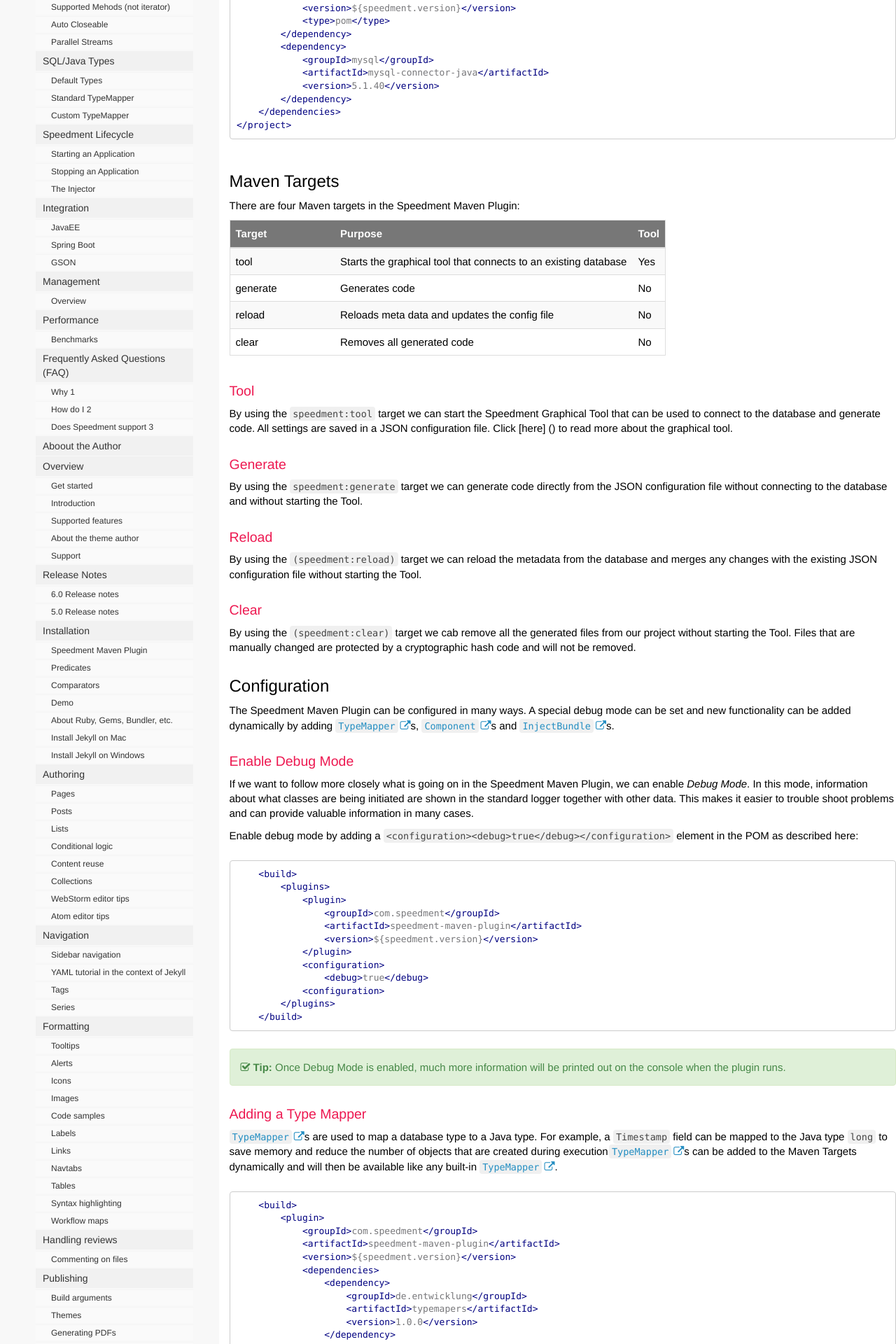
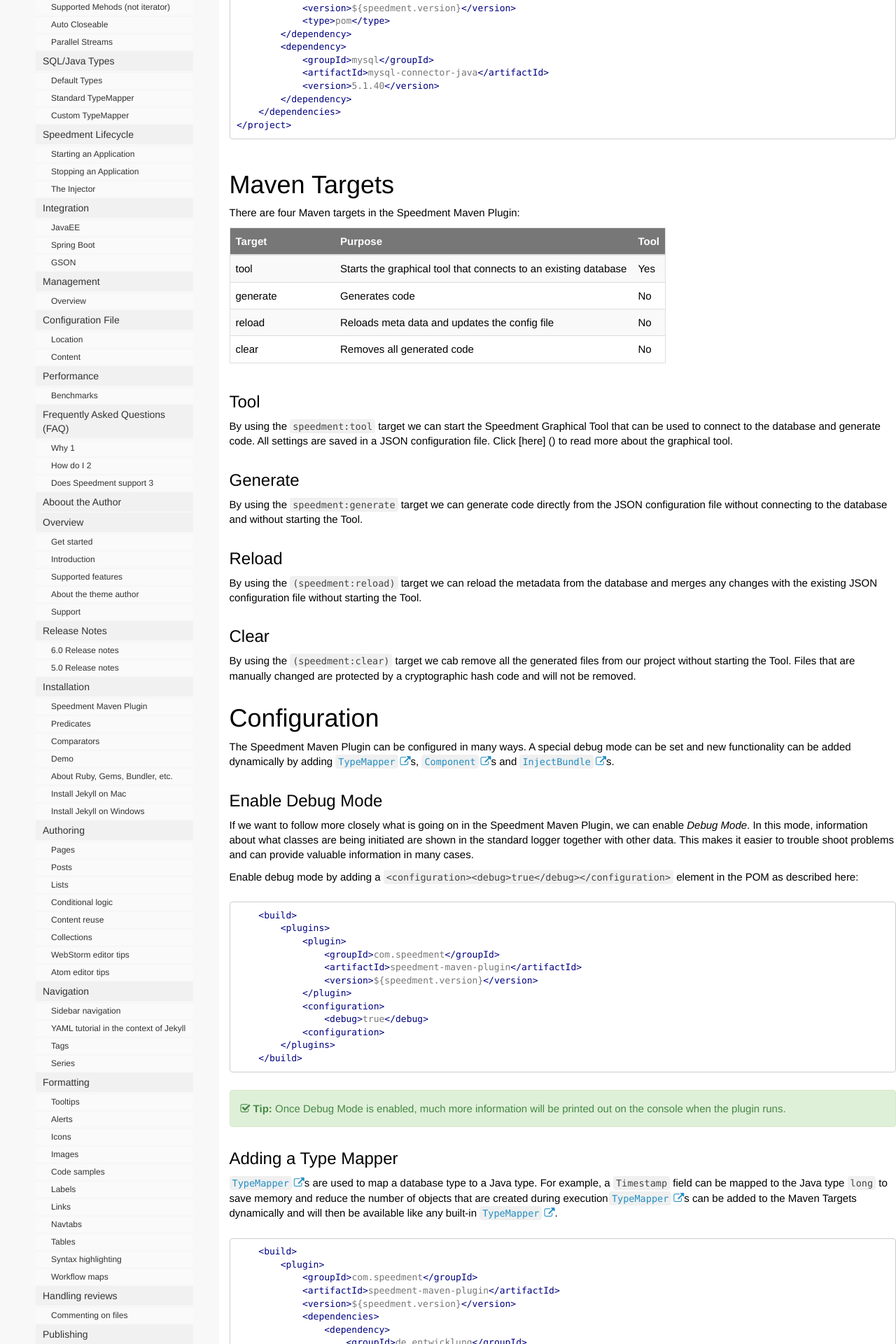
Before and after one commit to speedment/speedment-doc, a Jekyll site: the page built from pages/maven.md, in a window 1280 px wide. Shown: the part 1745-3665 px from the top of the page at 70% size. Built offline with Jekyll 4.4.1, drawn with Linux system fonts in a browser that asks for light colours; nearby versions of some CDN libraries; comment, search, counter and statistics services are not loaded; some of the changed text lies outside the part shown.

Commit message:
Improve Maven doc

````diff
--- a/pages/maven.md
+++ b/pages/maven.md
@@ -104,7 +104,7 @@
 ```
 
 
-## Maven Targets
+# Maven Targets
 There are four Maven targets in the Speedment Maven Plugin:
 
 | Target   | Purpose                                                         | Tool |
@@ -115,31 +115,31 @@
 | clear    | Removes all generated code                                      | No   |
 
 
-### Tool
+## Tool
 By using the `speedment:tool` target we can start the Speedment Graphical Tool that can be used to connect to
  the database and generate code. All settings are saved in a JSON configuration file. Click [here] () to read
 more about the graphical tool.
 
-### Generate
+## Generate
 By using the `speedment:generate` target we can generate code directly from the JSON configuration file
 without connecting to the database and without starting the Tool.
 
-### Reload
+## Reload
 By using the `(speedment:reload)` target we can reload the metadata from the database and merges any changes
 with the existing JSON configuration file without starting the Tool.
 
-### Clear
+## Clear
 By using the `(speedment:clear)` target we cab remove all the generated files from our project without starting
 the Tool. Files that are manually changed are protected by a cryptographic hash code and will not be removed.
 
 
-## Configuration
+# Configuration
 
 The Speedment Maven Plugin can be configured in many ways. A special debug mode can be set and new
  functionality can be added dynamically by adding {{site.data.javadoc.TypeMapper}}s,
  {{site.data.javadoc.Component}}s and {{site.data.javadoc.InjectBundle}}s.
 
-### Enable Debug Mode
+## Enable Debug Mode
 If we want to follow more closely what is going on in the Speedment Maven Plugin, we can enable *Debug Mode*. In this mode, information about
 what classes are being initiated are shown in the standard logger together with other data. This makes it easier to trouble shoot
 problems and can provide valuable information in many cases.
@@ -166,7 +166,7 @@
 " %}
 
 
-### Adding a Type Mapper
+## Adding a Type Mapper
 {{site.data.javadoc.TypeMapper}}s are used to map a database type to a Java type. For example, a `Timestamp` field can
  be mapped to the Java type `long` to save memory and reduce the number of objects that are created during execution.
 {{site.data.javadoc.TypeMapper}}s can be added to the Maven Targets dynamically and will then be available like
@@ -221,21 +221,119 @@
  part of the example above."
  %}
 
-### Adding a Component
-TBW
+## Adding a Component
+A component can add or change functionality of Speedment. Most functions within Speedment are handled by Components.
+Components are easily added to the plugins like this:
 
-### Adding a Bundle
-TBW
+``` xml
+        <plugin>
+            <groupId>com.speedment</groupId>
+            <artifactId>speedment-maven-plugin</artifactId>
+            <version>${speedment.version}</version>
+            <dependencies>
+                <dependency>
+                    <groupId>com.company</groupId>
+                    <artifactId>component</artifactId>
+                    <version>1.0.0</version>
+                </dependency>
+            </dependencies>
+            <configuration>
+                <components>
+                    <component>com.company.component.MyCodeFormattingComponent</component>
+                </components>
+            </configuration>
+        </plugin>
+```
+In the example above, someone has written a {{site.data.javadoc.Component}} that will plug in
+its own code generation views so that the Java code generated by Speedment will be formatted in
+a custom way compared to the default code.
 
 
-### Command Line Parameters
+## Adding a Bundle
+An {{site.data.javadoc.InjectBundle}} simply represents a collection of Components that can
+be installed in one sweep with just one reference. Typically, custom database support are
+installed using an {{site.data.javadoc.InjectBundle}} because several {{site.data.javadoc.Component}}s
+need to be installed to support a new daabase type.
+In the example below the Speedment Entrprise connector for Oracle is added to the plugins"
 
-### The Configuration File
+``` xml
+            <plugin>
+                <groupId>com.speedment</groupId>
+                <artifactId>speedment-maven-plugin</artifactId>
+                <version>${speedment.version}</version>
+                <!-- Add Oracle to the list of dependencies -->
+                <dependencies>
+                    <dependency>
+                        <groupId>${jdbc-groupId}</groupId>
+                        <artifactId>${jdbc-artifactId}</artifactId>
+                        <version>${jdbc-version}</version>
+                        <scope>runtime</scope>
+                    </dependency>
+                </dependencies>
+                <!-- Make sure the Oracle installer is loaded when the maven plugin is started -->
+                <configuration>
+                    <components>
+                        <component>com.speedment.enterprise.connectors.oracle.OracleBundle</component>
+                    </components>
+                </configuration>
+            </plugin>
+```
+
+
+# Speedment Enterprise
+Speedment Enterprise is configured the same way except that we have to use different group and artifact ids.
+Here is an example of a Speedment Enterprise plugin definition:
+
+``` xml
+            <plugin>
+                <groupId>com.speedment.enterprise</groupId>
+                <artifactId>speedment-enterprise-maven-plugin</artifactId>
+                <version>${speedment.enterprise.version}</version>
+                <executions>
+                    <execution>
+                        <id>Generate code for Oracle</id>
+                        <goals>
+                            <goal>generate</goal>
+                        </goals>
+                    </execution>
+                </executions>
+            </plugin>
+```
+{% include note.html content="
+{speedment.enterprise.version} is different from {speedment.version}. Always use the recommended version
+of {speedment.enterprise.version}
+" %}
+
+# Automated Maven Builds
+We can instruct Maven to generate code for us automatically on each build by attaching our
+plugin to certain goals like this:
+
+``` xml
+         <plugin>
+                <groupId>com.speedment</groupId>
+                <artifactId>speedment-maven-plugin</artifactId>
+                <version>${speedment.version}</version>
+                <executions>
+                    <execution>
+                        <id>Generate code automatically</id>
+                        <goals>
+                            <goal>generate</goal>
+                        </goals>
+                    </execution>
+                </executions>
+        </plugin>
+```
+Now, all code will be generated automatically for us upon re-build.
+
+
+# Command Line Parameters
+
+# The Configuration File
 Speedment stores the configuration of the database metadata in a special JSON file that, by default, is
 located in the file src/main/json/speedment.json
 
-### Specifying a Configuration File
+# Specifying a Configuration File
 TBW
 
-### Resetting the Configuration File
+# Resetting the Configuration File
 If the configuration file is removed, the Tool will be reset and we can start all over with a clean sheet.
````
Also changed, not shown: _data/sidebars/mydoc_sidebar.yml (+14 -0 lines).
